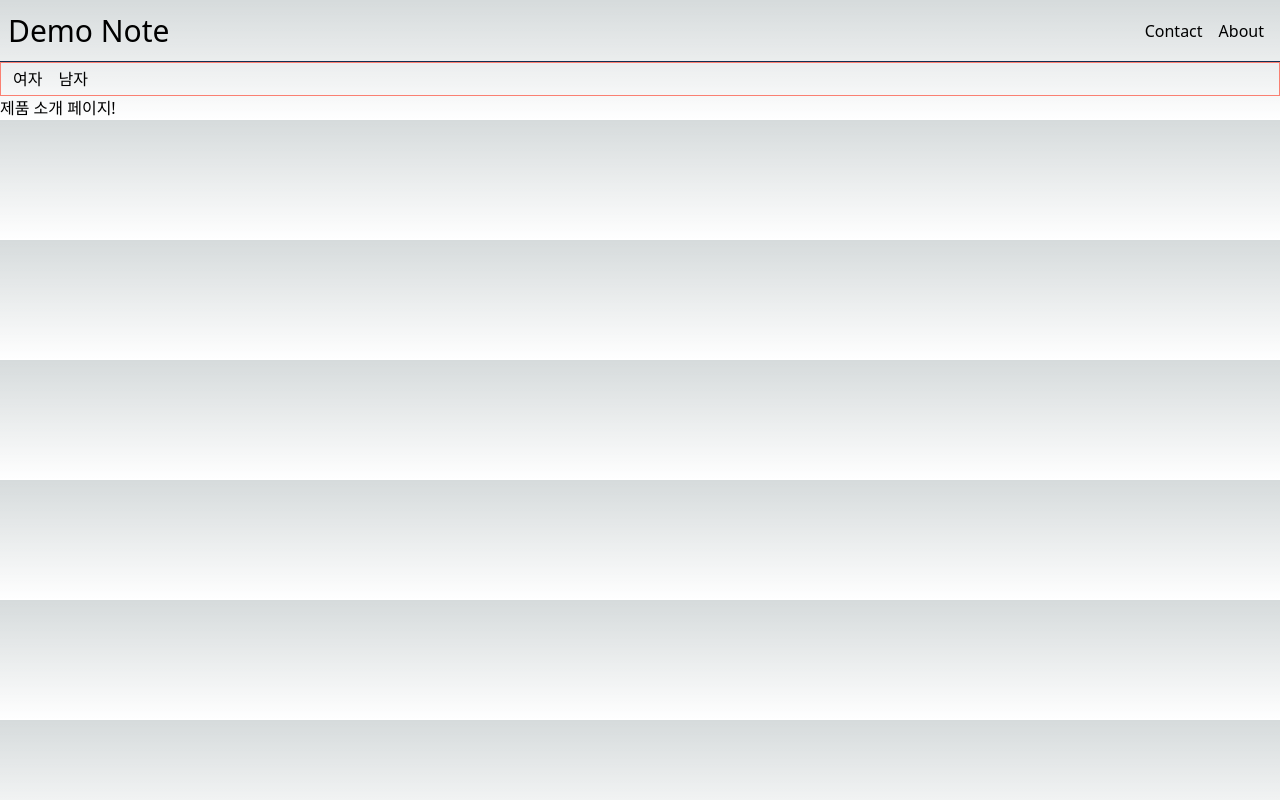
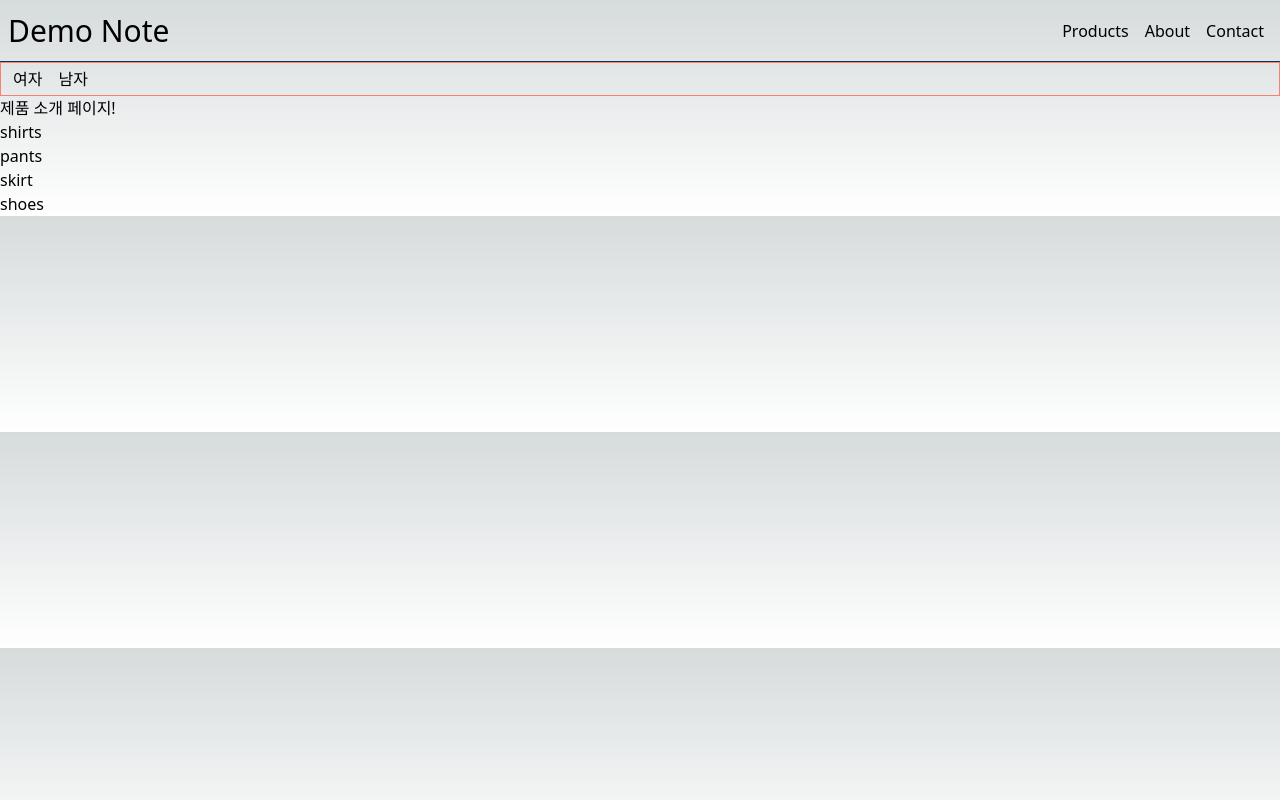
Before and after one commit to yeonhwakim/next-training, a Next.js app: page /products in a window 1280 px wide. Built offline with nearby package versions, Linux system fonts and the light colour scheme.

Commit message:
Add Link component to move pages.

```diff
--- a/src/app/layout.tsx
+++ b/src/app/layout.tsx
@@ -1,3 +1,4 @@
+import Link from "next/link";
 import "./globals.css";
 import styles from "./layout.module.css";
 import type { Metadata } from "next";
@@ -21,8 +22,9 @@ export default function RootLayout({
         <header className={styles.header}>
           <h1>Demo Note</h1>
           <nav className={styles.nav}>
-            <a href="">Contact</a>
-            <a href="">About</a>
+            <Link href="/products">Products</Link>
+            <Link href="/about">About</Link>
+            <Link href="/contact">Contact</Link>
           </nav>
         </header>
         {children}
--- a/src/app/products/layout.tsx
+++ b/src/app/products/layout.tsx
@@ -1,3 +1,4 @@
+import Link from "next/link";
 import styles from "./layout.module.css";
 
 export default function ProductsLayout({
@@ -8,8 +9,8 @@ export default function ProductsLayout({
   return (
     <div>
       <nav className={styles.nav}>
-        <a>여자</a>
-        <a>남자</a>
+        <Link href="/products/women">여자</Link>
+        <Link href="/products/man">남자</Link>
       </nav>
       <section>{children}</section>
     </div>
--- a/src/app/products/page.tsx
+++ b/src/app/products/page.tsx
@@ -1,8 +1,18 @@
-import React from 'react';
+import Link from "next/link";
 
+const products = ["shirts", "pants", "skirt", "shoes"];
 function ProductsPage() {
   return (
-    <h1>제품 소개 페이지!</h1>
+    <>
+      <h1>제품 소개 페이지!</h1>
+      <ul>
+        {products.map((product, index) => (
+          <li key={index}>
+            <Link href={`/products/${product}`}>{product}</Link>
+          </li>
+        ))}
+      </ul>
+    </>
   );
 }
 
```
